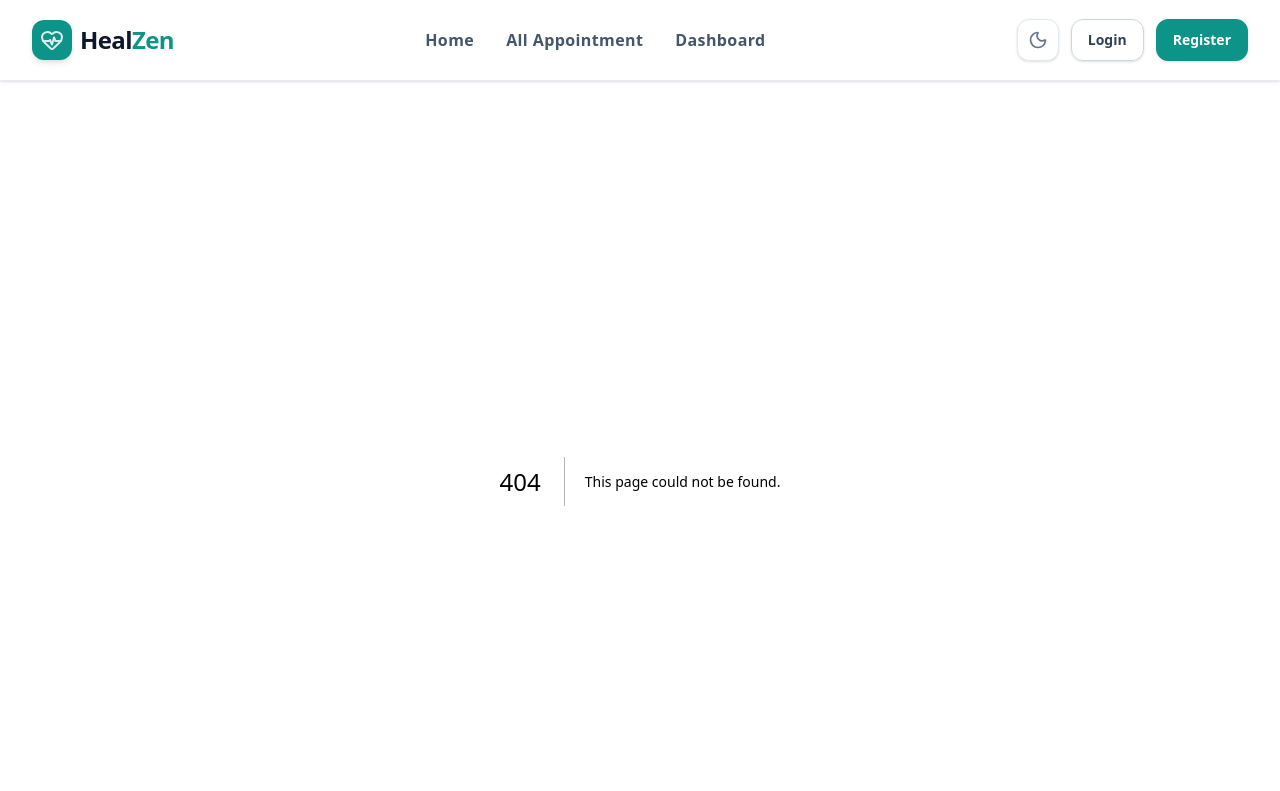
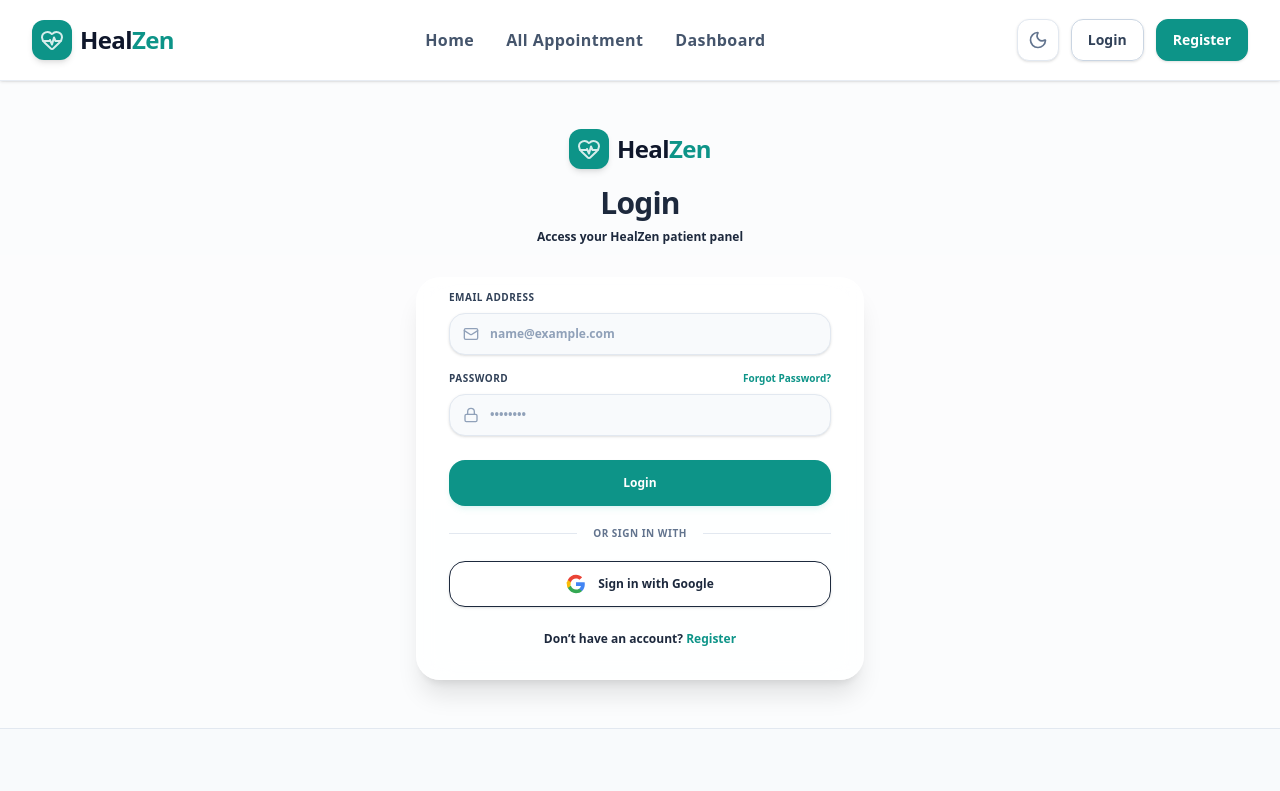
Before and after one commit to farjanayeasminrimi/HealZen, a Next.js app: page /login in a window 1280 px wide. Before the commit this address had no page. Shown: the top 791 px of the page. Built offline with nearby package versions, Linux system fonts and the light colour scheme.

Commit message:
added login page, fixed navbar

```diff
--- a/src/app/appointments/page.jsx
+++ b/src/app/appointments/page.jsx
@@ -1,7 +1,7 @@
 import React from "react";
 
 const Appointments = () => {
-  return <div className="text-5xl">Appointments</div>;
+  return <div>Appoinments</div>;
 };
 
 export default Appointments;
--- /dev/null
+++ b/src/app/login/page.jsx
@@ -0,0 +1,158 @@
+"use client";
+
+import React, { useState } from "react";
+import Link from "next/link";
+import { Mail, Lock, ArrowRight, HeartPulse } from "lucide-react";
+
+export default function LoginPage() {
+  const [email, setEmail] = useState("");
+  const [password, setPassword] = useState("");
+  const [forgotMsg, setForgotMsg] = useState("");
+
+  const handleMockSubmit = (e) => {
+    e.preventDefault();
+    // Pure design/visual behavior - no backend/authentication logic
+    alert(`Login form submitted!\nEmail: ${email}\nPassword: ${password}`);
+  };
+
+  return (
+    <div className="w-full min-h-[80vh] flex items-center justify-center py-12 px-4 sm:px-6 lg:px-8 bg-slate-50/50 dark:bg-slate-900/40 transition-colors duration-300">
+      <div className="max-w-md w-full">
+        {/* Logo and Headings */}
+        <div className="flex flex-col items-center mb-8">
+          <Link href="/" className="flex items-center gap-2 group mb-4">
+            <div className="bg-brand-600 text-white p-2 rounded-xl group-hover:scale-105 transition-transform duration-300 shadow-md">
+              <HeartPulse className="h-6 w-6 animate-pulse" />
+            </div>
+            <span className="text-2xl font-bold tracking-tight text-slate-900 dark:text-white transition-colors duration-300">
+              Heal<span className="text-brand-600 dark:text-brand-400">Zen</span>
+            </span>
+          </Link>
+          <h1 className="text-2xl sm:text-3xl font-black text-slate-800 dark:text-white tracking-tight">
+            Login
+          </h1>
+          <p className="text-xs text-slate-655 dark:text-slate-300 font-semibold mt-2">
+            Access your HealZen patient panel
+          </p>
+        </div>
+
+        {/* Glassmorphic Login Card */}
+        <div className="glass rounded-3xl p-6 pt-3 sm:p-8 sm:pt-3 shadow-xl border border-slate-200 dark:border-slate-800 transition-all duration-300 bg-white/80 dark:bg-slate-950/80">
+          {/* Form */}
+          <form onSubmit={handleMockSubmit} className="flex flex-col gap-4">
+            {/* Email Field */}
+            <div className="flex flex-col gap-2">
+              <label className="text-left text-[10px] font-extrabold text-slate-700 dark:text-slate-250 uppercase tracking-wider">
+                Email Address
+              </label>
+              <div className="relative">
+                <div className="absolute inset-y-0 left-0 pl-3.5 flex items-center pointer-events-none text-slate-400 dark:text-slate-500">
+                  <Mail className="w-4 h-4" />
+                </div>
+                <input
+                  type="email"
+                  required
+                  value={email}
+                  onChange={(e) => setEmail(e.target.value)}
+                  placeholder="name@example.com"
+                  className="w-full pl-10 pr-4 py-3 bg-slate-50 dark:bg-slate-950/60 border border-slate-200 dark:border-slate-850 rounded-2xl text-xs font-semibold text-slate-850 dark:text-white placeholder:text-slate-400 dark:placeholder:text-slate-500 focus:outline-none focus:border-brand-500 transition-colors duration-300 shadow-sm"
+                />
+              </div>
+            </div>
+
+            {/* Password Field */}
+            <div className="flex flex-col gap-2">
+              <div className="flex justify-between items-center">
+                <label className="text-left text-[10px] font-extrabold text-slate-700 dark:text-slate-250 uppercase tracking-wider">
+                  Password
+                </label>
+                <button
+                  type="button"
+                  className="text-[10px] font-bold text-brand-600 hover:text-brand-700 dark:text-brand-400 dark:hover:text-brand-300 transition-colors cursor-pointer"
+                >
+                  Forgot Password?
+                </button>
+              </div>
+              <div className="relative">
+                <div className="absolute inset-y-0 left-0 pl-3.5 flex items-center pointer-events-none text-slate-400 dark:text-slate-500">
+                  <Lock className="w-4 h-4" />
+                </div>
+                <input
+                  type="password"
+                  required
+                  value={password}
+                  onChange={(e) => setPassword(e.target.value)}
+                  placeholder="••••••••"
+                  className="w-full pl-10 pr-4 py-3 bg-slate-50 dark:bg-slate-950/60 border border-slate-200 dark:border-slate-850 rounded-2xl text-xs font-semibold text-slate-850 dark:text-white placeholder:text-slate-400 dark:placeholder:text-slate-500 focus:outline-none focus:border-brand-500 transition-colors duration-300 shadow-sm"
+                />
+              </div>
+            </div>
+
+            {/* Submit Button */}
+            <button
+              type="submit"
+              className="mt-2 w-full py-3.5 bg-brand-600 hover:bg-brand-700 dark:bg-brand-500 dark:hover:bg-brand-600 text-white rounded-2xl text-xs font-extrabold flex items-center justify-center gap-1.5 shadow-md shadow-brand-500/10 active:scale-98 transition-all duration-300 cursor-pointer border border-transparent"
+            >
+              Login
+            </button>
+          </form>
+
+          {/* Divider */}
+          <div className="relative flex py-5 items-center">
+            <div className="flex-grow border-t border-slate-200 dark:border-slate-800"></div>
+            <span className="flex-shrink mx-4 text-[10px] font-extrabold uppercase text-slate-500 dark:text-slate-400 tracking-wider">
+              Or Sign In With
+            </span>
+            <div className="flex-grow border-t border-slate-200 dark:border-slate-800"></div>
+          </div>
+
+          {/* Social Sign-In Button */}
+          <button
+            type="button"
+            onClick={() => alert("Google Login clicked! (Design only)")}
+            className="w-full flex items-center justify-center gap-3 px-4 py-3 bg-white dark:bg-slate-900 border border-slate-350 dark:border-slate-700 hover:bg-slate-100/80 dark:hover:bg-slate-800/80 rounded-2xl text-xs font-bold text-slate-755 dark:text-slate-200 transition-all duration-300 cursor-pointer shadow-sm active:scale-98"
+          >
+            {/* Google Icon */}
+            <svg
+              className="w-5 h-5"
+              viewBox="0 0 24 24"
+              fill="none"
+              xmlns="http://www.w3.org/2000/svg"
+            >
+              <path
+                d="M22.56 12.25c0-.78-.07-1.53-.2-2.25H12v4.26h5.92c-.26 1.37-1.04 2.53-2.21 3.31v2.77h3.57c2.08-1.92 3.28-4.74 3.28-8.09z"
+                fill="#4285F4"
+              />
+              <path
+                d="M12 23c2.97 0 5.46-.98 7.28-2.66l-3.57-2.77c-.98.66-2.23 1.06-3.71 1.06-2.86 0-5.29-1.93-6.16-4.53H2.18v2.84C3.99 20.53 7.7 23 12 23z"
+                fill="#34A853"
+              />
+              <path
+                d="M5.84 14.09c-.22-.66-.35-1.36-.35-2.09s.13-1.43.35-2.09V7.06H2.18C1.43 8.55 1 10.22 1 12s.43 3.45 1.18 4.94l2.85-2.22c-.87-2.6-3.28-4.53-6.16-4.53z"
+                fill="#FBBC05"
+              />
+              <path
+                d="M12 5.38c1.62 0 3.06.56 4.21 1.64l3.15-3.15C17.45 2.09 14.97 1 12 1 7.7 1 3.99 3.47 2.18 7.06l3.66 2.84c.87-2.6 3.3-4.52 6.16-4.52z"
+                fill="#EA4335"
+              />
+            </svg>
+            Sign in with Google
+          </button>
+
+          {/* Toggle Register Link */}
+          <div className="mt-6 text-center">
+            <p className="text-xs text-slate-550 dark:text-slate-350 font-semibold">
+              Don’t have an account?{" "}
+              <Link
+                href="/register"
+                className="text-brand-600 hover:text-brand-700 dark:text-brand-400 dark:hover:text-brand-300 hover:underline transition-colors font-extrabold"
+              >
+                Register
+              </Link>
+            </p>
+          </div>
+        </div>
+      </div>
+    </div>
+  );
+}
--- /dev/null
+++ b/src/app/register/page.jsx
@@ -0,0 +1,7 @@
+import React from "react";
+
+const Register = () => {
+  return <div>Register</div>;
+};
+
+export default Register;
--- a/src/components/Navbar.jsx
+++ b/src/components/Navbar.jsx
@@ -104,7 +104,7 @@
 
             {/* Visual Login Button (Transparent/Outline fills on hover) */}
             <Link
-              href="#"
+              href="/login"
               className="px-4 py-2.5 bg-transparent text-slate-700 dark:text-slate-200 border border-slate-300 dark:border-slate-800 hover:bg-slate-700 hover:text-white hover:border-slate-700 dark:hover:bg-slate-200 dark:hover:text-slate-900 dark:hover:border-slate-200 rounded-xl text-sm font-bold transition-colors duration-300 shadow-sm"
             >
               Login
@@ -112,7 +112,7 @@
 
             {/* Visual Register Button (Solid color transitions on hover) */}
             <Link
-              href="#"
+              href="/register"
               className="px-4 py-2.5 bg-brand-600 text-white border border-brand-600 hover:bg-brand-700 hover:border-brand-700 dark:bg-brand-500 dark:border-brand-500 dark:hover:bg-brand-600 dark:hover:border-brand-600 rounded-xl text-sm font-bold transition-colors duration-300 shadow-sm"
             >
               Register
@@ -173,14 +173,14 @@
             {/* Mobile Visual Auth Buttons Panel */}
             <div className="pt-4 border-t border-slate-200 dark:border-slate-800/80 flex items-center gap-3">
               <Link
-                href="#"
+                href="/login"
                 onClick={() => setIsMobileMenuOpen(false)}
                 className="flex-1 text-center px-4 py-3 bg-transparent text-slate-700 dark:text-slate-200 border border-slate-300 dark:border-slate-800 hover:bg-slate-700 hover:text-white hover:border-slate-700 dark:hover:bg-slate-200 dark:hover:text-slate-900 dark:hover:border-slate-200 rounded-xl text-sm font-extrabold transition-colors duration-300 shadow-sm"
               >
                 Login
               </Link>
               <Link
-                href="#"
+                href="/register"
                 onClick={() => setIsMobileMenuOpen(false)}
                 className="flex-1 text-center px-4 py-3 bg-brand-600 text-white border border-brand-600 hover:bg-brand-700 hover:border-brand-700 dark:bg-brand-500 dark:border-brand-500 dark:hover:bg-brand-600 dark:hover:border-brand-600 rounded-xl text-sm font-extrabold transition-colors duration-300 shadow-sm"
               >
```
